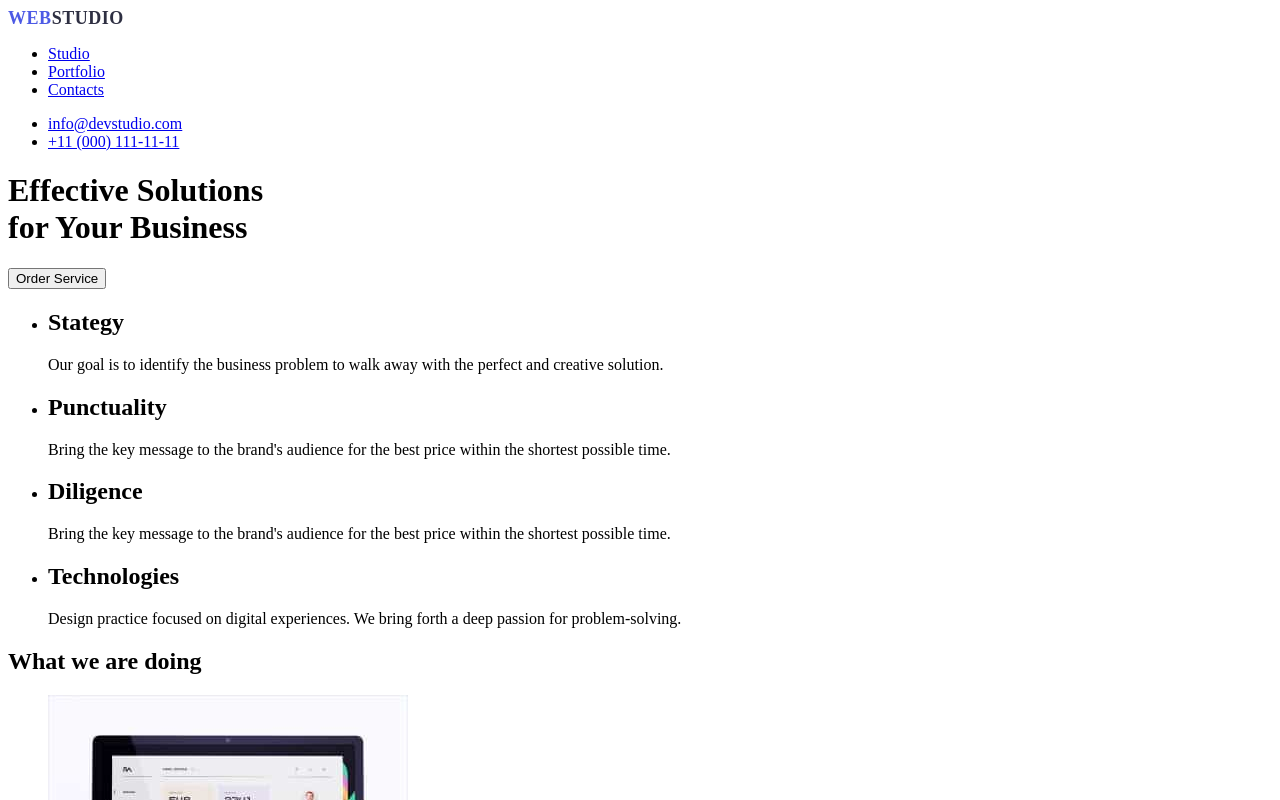
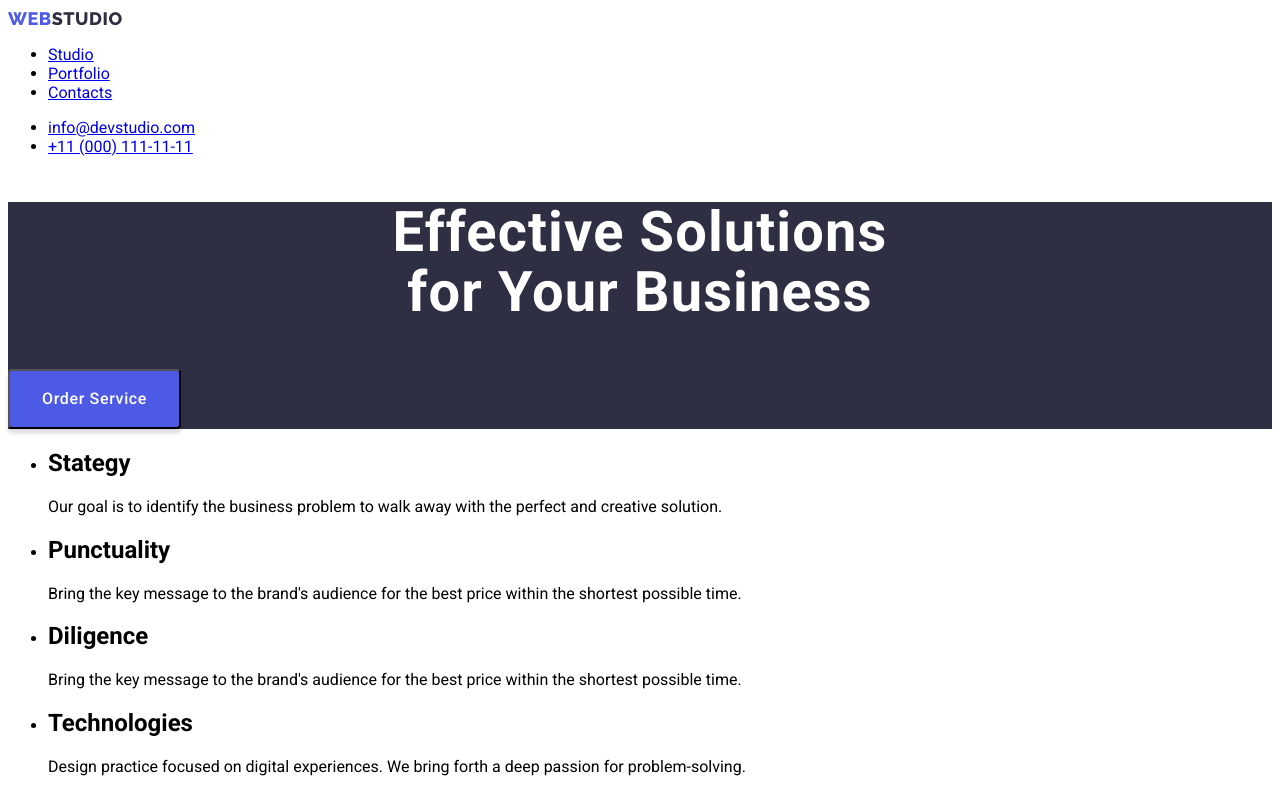
Before and after one commit to donrubenjr/goit-markup-hw-02, a plain HTML site: page index.html in a window 1280 px wide. Shown: the top 800 px of the page. Drawn offline with Linux system fonts and the light colour scheme.

Commit message:
Font name & CSS variable

```diff
--- a/css/styles.css
+++ b/css/styles.css
@@ -1,9 +1,19 @@
+:root {
+  --WHITE: #fff;
+  --IRIS: #4d5ae5;
+  --NAVY-BLUE: #2e2f42;
+}
+
+body {
+  font-family: "Roboto", sans-serif;
+}
+
 .menu-logo {
   text-decoration: none;
-  color: #2e2f42;
+  color: var(--NAVY-BLUE);
   font-family: Raleway;
   font-size: 18px;
-  font-style: normal;
+  /* font-style: normal; */
   font-weight: 800;
   line-height: 21px; /* 116.667% */
   letter-spacing: 0.54px;
@@ -11,5 +21,78 @@
 }
 
 .menu-logo span {
-  color: #4d5ae5;
+  color: var(--IRIS);
 }
+/* Hero Section */
+.hero-section {
+  background-color: var(--NAVY-BLUE);
+}
+
+h1 {
+  color: var(--WHITE);
+  text-align: center;
+
+  /* Header 1 */
+  font-family: Roboto;
+  font-size: 56px;
+  /* font-style: normal; */
+  font-weight: 700;
+  line-height: 60px; /* 107.143% */
+  letter-spacing: 1.12px;
+}
+
+button {
+  /* Button Layout */
+  display: inline-flex;
+  padding: 16px 32px;
+  align-items: flex-start;
+  gap: 10px;
+  /* Button Style */
+  border-radius: 4px;
+  background: var(--IRIS);
+  box-shadow: 0px 4px 4px 0px rgba(0, 0, 0, 0.15);
+  color: var(--WHITE, #fff);
+  /* Button Text */
+  font-family: Roboto;
+  font-size: 16px;
+  /* font-style: normal; */
+  font-weight: 500;
+  line-height: 24px; /* 150% */
+  letter-spacing: 0.64px;
+}
+
+.section-gadget h2 {
+  color: var(--NAVY-BLUE);
+  text-align: center;
+
+  /* Section for Gadget */
+  font-size: 36px;
+  font-weight: 700;
+  line-height: 40px; /* 111.111% */
+  letter-spacing: 0.72px;
+  text-transform: capitalize;
+}
+
+.section-team h2 {
+  color: var(--NAVY-BLUE);
+  text-align: center;
+
+  /* Section for Team */
+  font-size: 36px;
+  font-weight: 700;
+  line-height: 40px; /* 111.111% */
+  letter-spacing: 0.72px;
+  text-transform: capitalize;
+}
+
+footer {
+  background-color: var(--NAVY-BLUE);
+}
+
+footer .menu-logo {
+  color: var(--WHITE);
+}
+
+footer p {
+  color: var(--WHITE);
+}
--- a/index.html
+++ b/index.html
@@ -3,8 +3,19 @@
   <head>
     <meta charset="UTF-8" />
     <meta name="viewport" content="width=device-width, initial-scale=1.0" />
+    <link rel="preconnect" href="https://fonts.googleapis.com" />
+    <link rel="preconnect" href="https://fonts.gstatic.com" crossorigin />
+    <link rel="preconnect" href="https://fonts.googleapis.com" />
+    <link rel="preconnect" href="https://fonts.gstatic.com" crossorigin />
+    <link
+      href="https://fonts.googleapis.com/css2?family=Raleway:wght@800&display=swap"
+      rel="stylesheet"
+    />
+    <link
+      href="https://fonts.googleapis.com/css2?family=Nunito+Sans:opsz@6..12&family=Roboto:wght@400;500;700;900&display=swap"
+      rel="stylesheet"
+    />
     <link rel="stylesheet" href="./css/styles.css" />
-
     <title>HW2</title>
   </head>
 
@@ -43,11 +54,14 @@
     </header>
 
     <main>
-      <h1>
-        Effective Solutions <br />
-        for Your Business
-      </h1>
-      <button type="button">Order Service</button>
+      <!-- Hero Section -->
+      <section class="hero-section">
+        <h1>
+          Effective Solutions <br />
+          for Your Business
+        </h1>
+        <button type="button">Order Service</button>
+      </section>
 
       <!-- Section for Articles -->
       <section class="section-article">
```
Also changed, not shown: images/Dark-bg.jpg (added).
